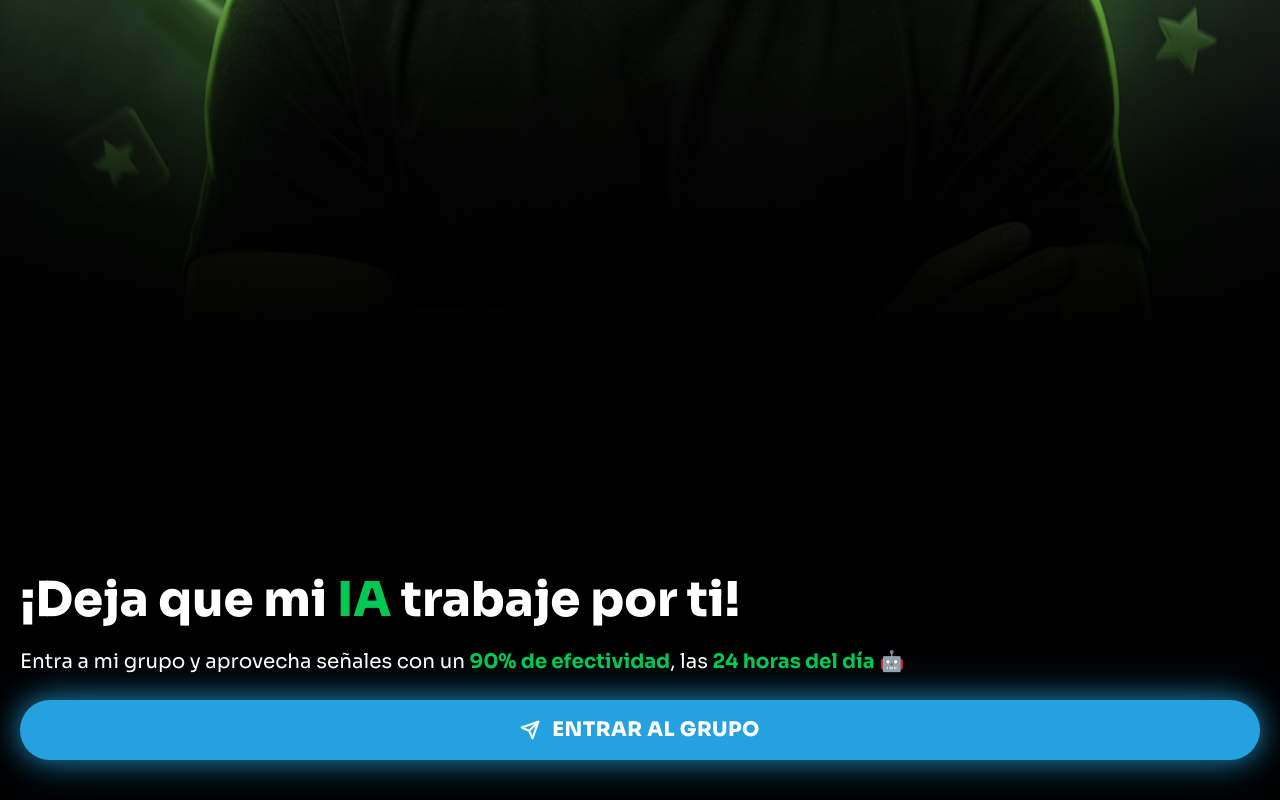
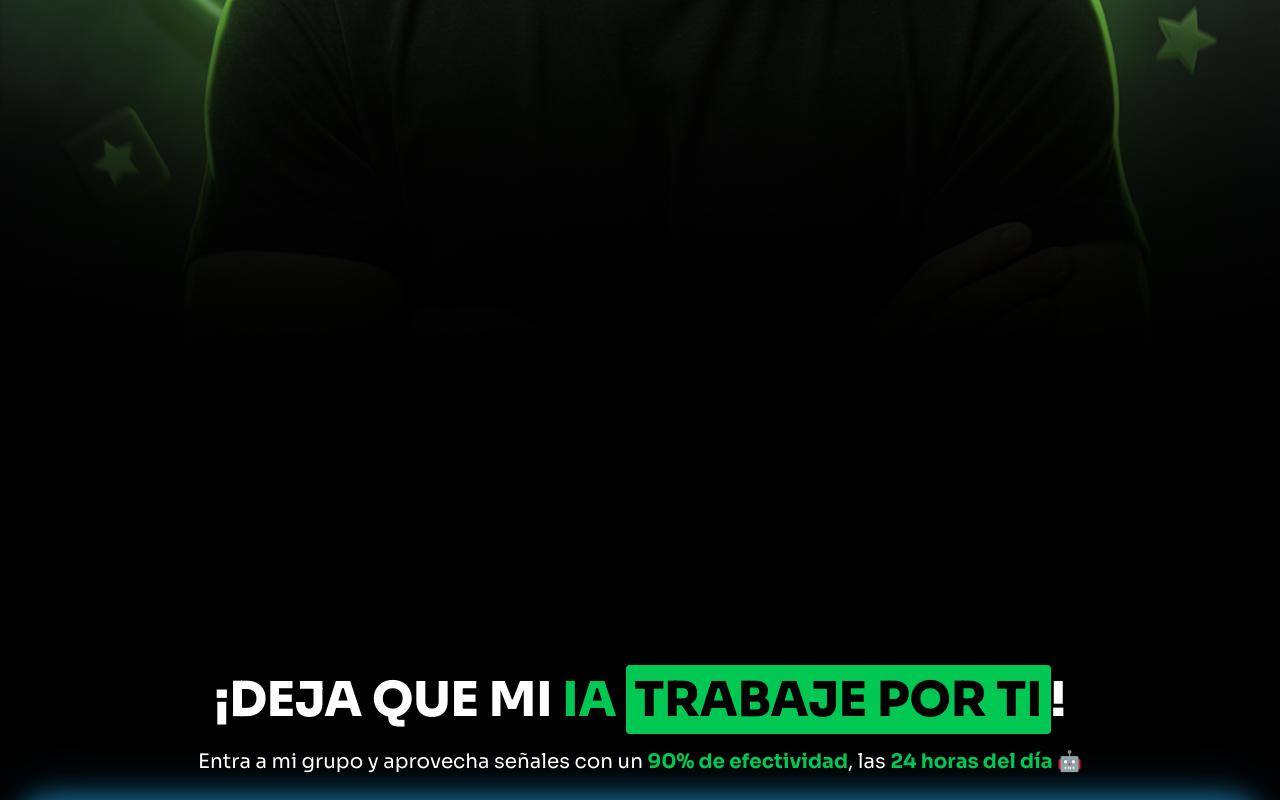
Before and after one commit to 24games/tipstervicente, a Next.js app: page /ia-vicente in a window 1280 px wide. Built offline with nearby package versions, Linux system fonts and the light colour scheme.

Commit message:
Centraliza textos, sobe elementos 100px, headline em caixa alta com retÃ¢ngulo verde em TRABAJE POR TI

```diff
--- a/app/ia-vicente/page.tsx
+++ b/app/ia-vicente/page.tsx
@@ -56,23 +56,25 @@ export default function IAVicentePage() {
         <div className="absolute inset-0 bg-gradient-to-t from-black via-black/90 to-transparent" />
 
         {/* Conteúdo - Ancorado na parte inferior */}
-        <div className="relative z-10 px-5 pb-10 pt-20 w-full">
+        <div className="relative z-10 px-5 pb-10 pt-20 w-full" style={{ marginBottom: '-100px' }}>
           <motion.div
             initial={{ opacity: 0, y: 30 }}
             animate={{ opacity: 1, y: 0 }}
             transition={{ duration: 0.8, delay: 0.2 }}
-            className="space-y-6"
+            className="space-y-6 text-center"
           >
             {/* Headline */}
             <motion.h1
               initial={{ opacity: 0, y: 20 }}
               animate={{ opacity: 1, y: 0 }}
               transition={{ duration: 0.8, delay: 0.3 }}
-              className="text-white text-3xl sm:text-4xl md:text-5xl font-black leading-tight"
+              className="text-white text-3xl sm:text-4xl md:text-5xl font-black leading-tight uppercase"
             >
-              ¡Deja que mi{' '}
+              ¡DEJA QUE MI{' '}
               <span className="text-[#00C853]">IA</span>
-              {' '}trabaje por ti!
+              {' '}
+              <span className="bg-[#00C853] text-black px-2 py-1 rounded">TRABAJE POR TI</span>
+              !
             </motion.h1>
 
             {/* Subheadline */}
@@ -80,7 +82,7 @@ export default function IAVicentePage() {
               initial={{ opacity: 0, y: 20 }}
               animate={{ opacity: 1, y: 0 }}
               transition={{ duration: 0.8, delay: 0.5 }}
-              className="text-white text-base sm:text-lg md:text-xl leading-relaxed"
+              className="text-white text-base sm:text-lg md:text-xl leading-relaxed text-center"
             >
               Entra a mi grupo y aprovecha señales con un{' '}
               <span className="font-bold text-[#00C853]">90% de efectividad</span>
```
